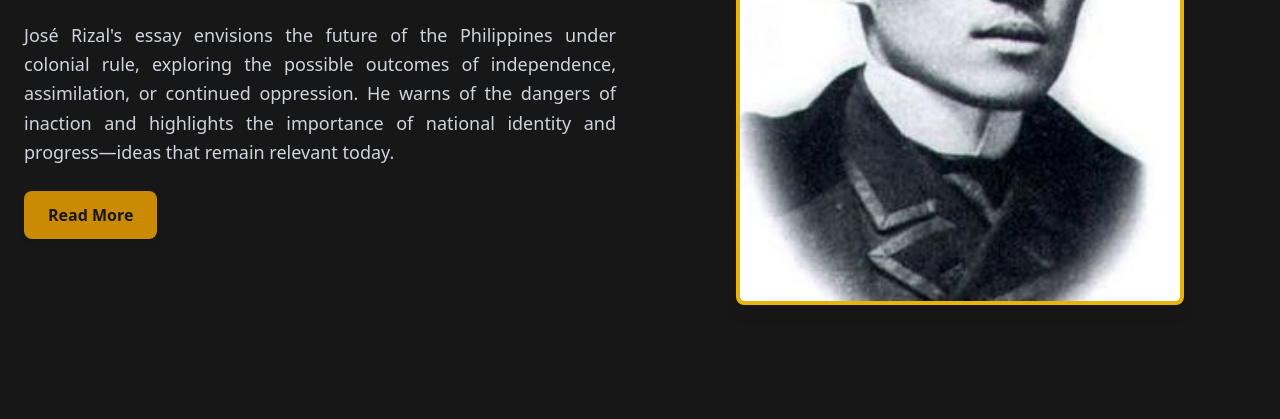
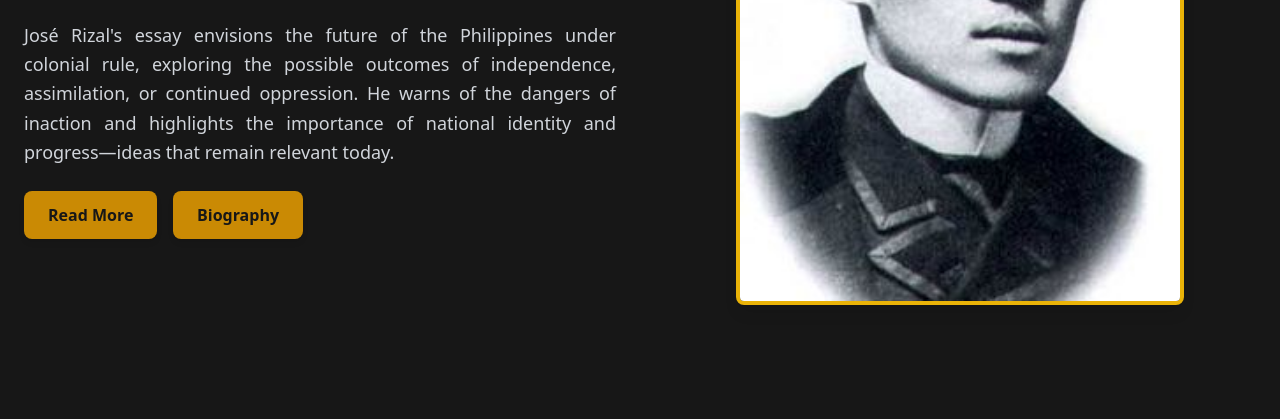
Before and after one commit to Anoncasphil/rizlife, a plain HTML site: page index.html in a window 1280 px wide. Shown: the part 381-800 px from the top of the page. Drawn offline with nearby package versions, Linux system fonts and the light colour scheme.

Commit message:
added home button for biography and redirect

```diff
--- a/index.html
+++ b/index.html
@@ -74,11 +74,18 @@ html, body {
         outcomes of independence, assimilation, or continued oppression. He warns of the dangers of inaction and
         highlights the importance of national identity and progress—ideas that remain relevant today.
       </p>
-      <button class="mt-6 px-6 py-3 bg-yellow-600 text-neutral-900 font-semibold rounded-lg shadow-md
-                     hover:bg-yellow-500 transition-all duration-300"
-              data-aos="zoom-in">
-        Read More
-      </button>
+      <div class="mt-6 flex flex-col md:flex-row gap-4">
+        <a href="https://www.gutenberg.org/files/35899/35899-h/35899-h.htm" target="_blank"
+           class="px-6 py-3 bg-yellow-600 text-neutral-900 font-semibold rounded-lg shadow-md
+                  hover:bg-yellow-500 transition-all duration-300" data-aos="zoom-in">
+          Read More
+        </a>
+        <a href="https://www.britannica.com/biography/Jose-Rizal" target="_blank"
+        class="px-6 py-3 bg-yellow-600 text-neutral-900 font-semibold rounded-lg shadow-md
+        hover:bg-yellow-500 transition-all duration-300" data-aos="zoom-in">
+          Biography
+        </a>
+      </div>
     </div>
 
     <!-- Image Section -->
```
